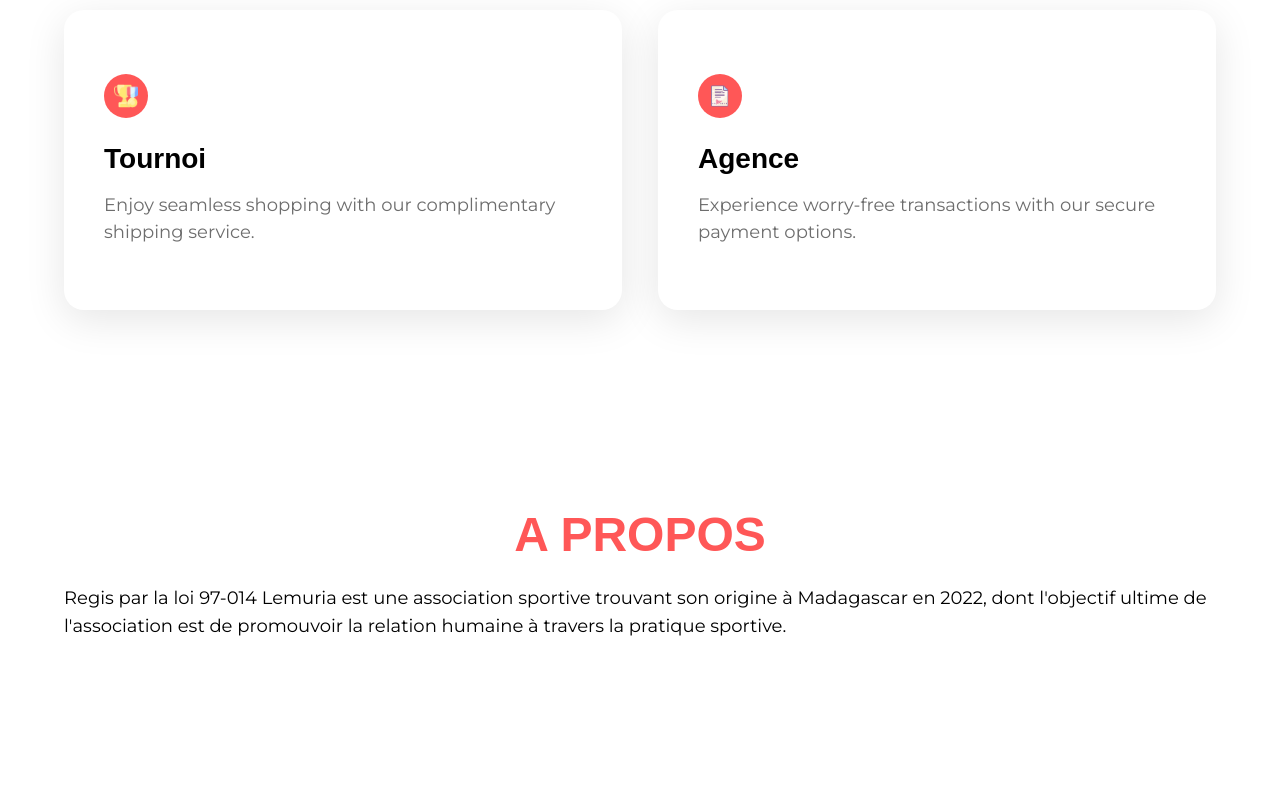
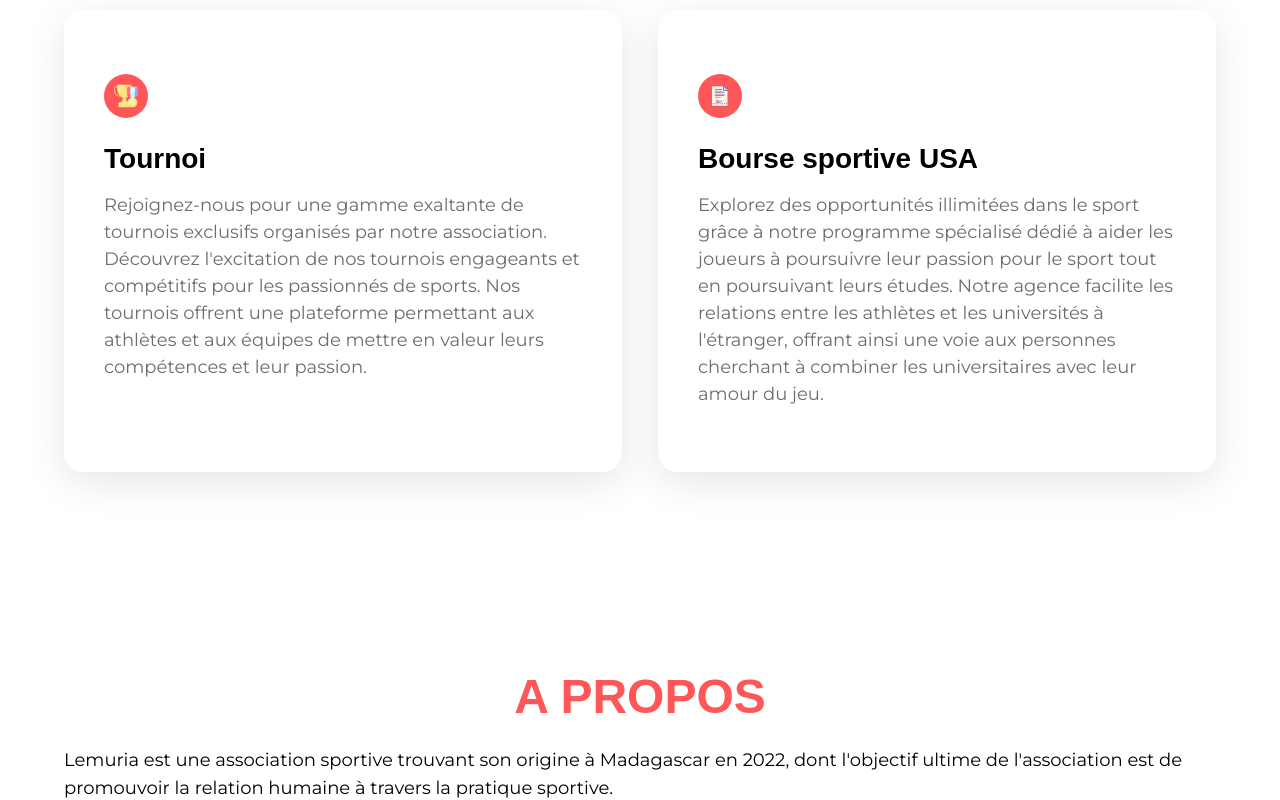
Before and after one commit to xxedrixx/lemuria, a React (Vite) app: page / in a window 1280 px wide. Shown: the part 1400-2200 px from the top of the page. Built offline with nearby package versions, Linux system fonts and the light colour scheme; a web font is replaced by a local one.

Commit message:
services page

```diff
--- a/src/constants/index.js
+++ b/src/constants/index.js
@@ -12,12 +12,13 @@ export const services = [
   {
     imgURL: cup,
     label: "Tournoi",
-    subtext: "Enjoy seamless shopping with our complimentary shipping service.",
+    subtext:
+      "Rejoignez-nous pour une gamme exaltante de tournois exclusifs organisés par notre association. Découvrez l'excitation de nos tournois engageants et compétitifs pour les passionnés de sports. Nos tournois offrent une plateforme permettant aux athlètes et aux équipes de mettre en valeur leurs compétences et leur passion.",
   },
   {
     imgURL: contract,
-    label: "Agence",
+    label: "Bourse sportive USA",
     subtext:
-      "Experience worry-free transactions with our secure payment options.",
+      "Explorez des opportunités illimitées dans le sport grâce à notre programme spécialisé dédié à aider les joueurs à poursuivre leur passion pour le sport tout en poursuivant leurs études. Notre agence facilite les relations entre les athlètes et les universités à l'étranger, offrant ainsi une voie aux personnes cherchant à combiner les universitaires avec leur amour du jeu.",
   },
 ];
--- a/src/sections/About.jsx
+++ b/src/sections/About.jsx
@@ -5,10 +5,9 @@ const About = () => {
         A PROPOS
       </h1>
       <div className="break-words font-montserrat text-lg leading-7">
-        Regis par la loi 97-014 Lemuria est une association sportive trouvant
-        son origine à Madagascar en 2022, dont l&#39;objectif ultime de
-        l&#39;association est de promouvoir la relation humaine à travers la
-        pratique sportive.
+        Lemuria est une association sportive trouvant son origine à Madagascar
+        en 2022, dont l&#39;objectif ultime de l&#39;association est de
+        promouvoir la relation humaine à travers la pratique sportive.
       </div>
     </section>
   );
--- a/src/sections/Footer.jsx
+++ b/src/sections/Footer.jsx
@@ -6,7 +6,7 @@ const Footer = () => {
     <footer className="max-container flex justify-around max-[730px]:flex-col">
       <div className="max-lg:mb-[20px]">
         <div className="flex justify-center items-center font-montserrat text-2xl leading-normal font-medium mb-1">
-          Contactez-nous
+          Contact
         </div>
         <div className="flex flex-col justify-center items-center font-montserrat text-base leading-normal text-white ">
           <a href="mailto:contact@lemuria.mg" className="underline">
```
